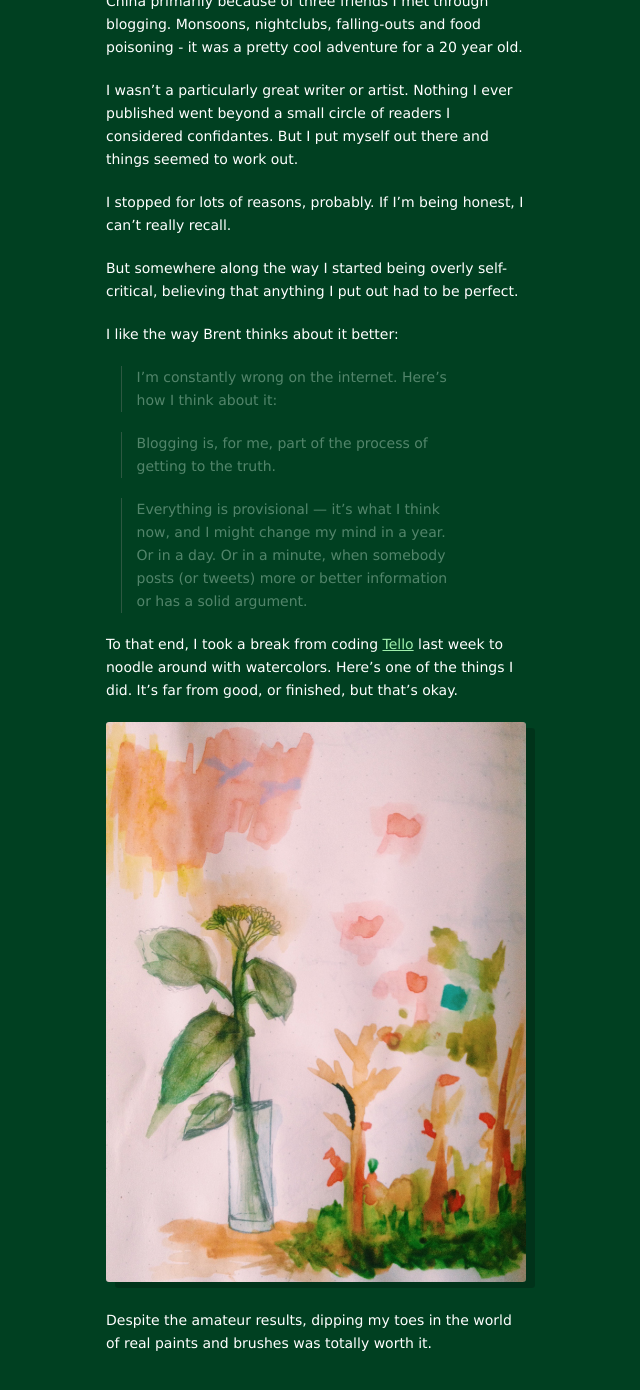
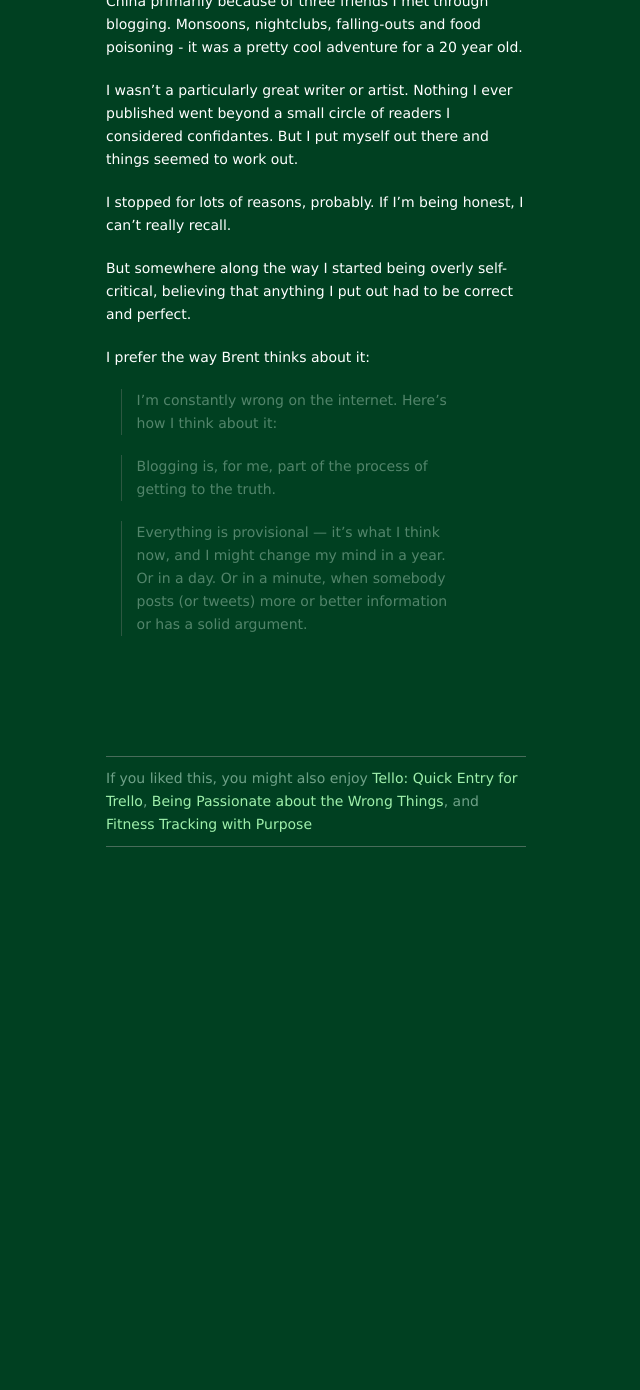
Before and after one commit to pketh/pketh.github.io, a Jekyll site: the page built from _posts/2014-08-02-less-than-perfect.md, in a window 1280 px wide and 1400 px high, scrolled down 384 px. Shown: the top 1390 px of the window, without its empty margins (464-1104 px from the left). Built offline with Jekyll 4.4.1, drawn with Linux system fonts in a browser that asks for light colours; Markdown is read by kramdown in place of the engine named in the settings; after the commit the page ends 1351 px from its top, so only the background shows below that.

Commit message:
post edits

```diff
--- a/_posts/2014-08-02-less-than-perfect.md
+++ b/_posts/2014-08-02-less-than-perfect.md
@@ -11,9 +11,9 @@
 
 I stopped for lots of reasons, probably. If I'm being honest, I can't really recall.
 
-But somewhere along the way I started being overly self-critical, believing that anything I put out had to be perfect.
+But somewhere along the way I started being overly self-critical, believing that anything I put out had to be correct and perfect.
 
-I like the way Brent thinks about it better:
+I prefer the way Brent thinks about it:
 
 > I’m constantly wrong on the internet. Here’s how I think about it:
 
@@ -21,13 +21,4 @@
 
 > Everything is provisional — it’s what I think now, and I might change my mind in a year. Or in a day. Or in a minute, when somebody posts (or tweets) more or better information or has a solid argument.
 
-To that end, I took a break from coding [Tello][tello] last week to noodle around with watercolors. Here's one of the things I did. It's far from good, or finished, but that's okay.
-
-<a href="/images/2014/imperfect-watercolor-full.jpg">
-<img width="450" height="600" src="/images/2014/imperfect-watercolor.jpg" srcset="/images/2014/imperfect-watercolor@2x.jpg">
-</a>
-
-Despite the amateur results, dipping my toes in the world of real paints and brushes was totally worth it.
-
 [brentSimmons]:http://inessential.com/2014/07/31/how_to_be_wrong_on_the_internet
-[tello]:http://localhost:4000/2014/07/11/tello-design.html
```
